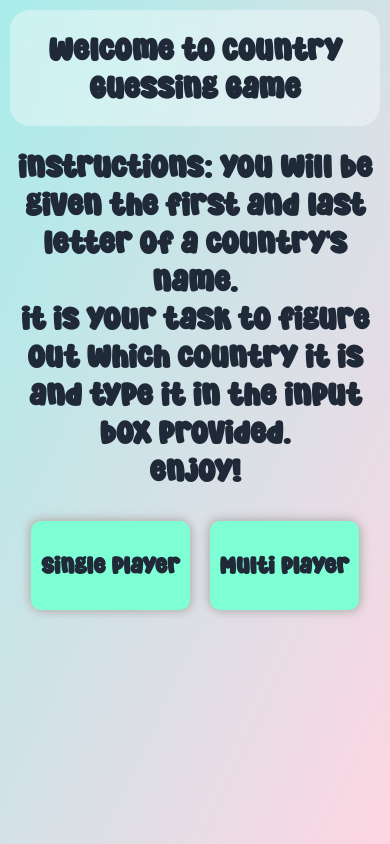
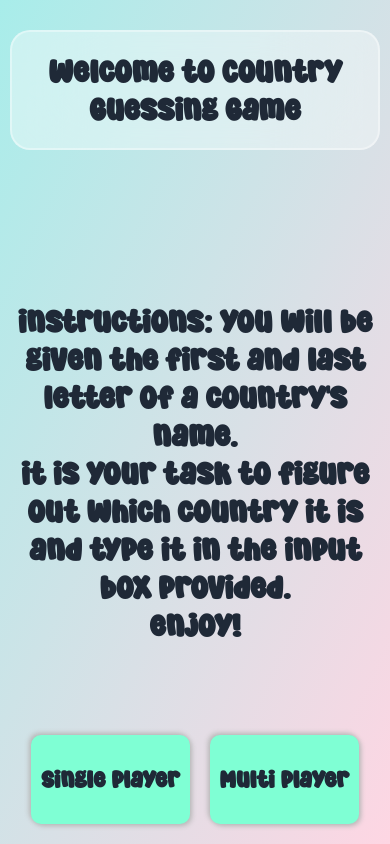
Before and after one commit to motty-mandel/country-guessing-game, a plain HTML site: page index.html in a window 390 px wide. Drawn offline with Linux system fonts and the light colour scheme.

Commit message:
css is done for now

```diff
--- a/css/homepage.css
+++ b/css/homepage.css
@@ -20,13 +20,28 @@ body {
 .mostHighContainer {
     display: flex;
     flex-direction: column;
+    justify-content: space-between;
     align-items: center;
+    box-sizing: border-box;
+}
+
+.welcome-sign {
+    padding: 20px;
+    margin: 20px 0 70px 0;
+    text-align: center;
+    background:
+        linear-gradient(135deg, rgba(255, 255, 255, 38%),
+            rgba(255, 255, 255, 38%));
+    backdrop-filter: blur(50px);
+    -webkit-backdrop-filter: blur(50px);
+    border-radius: 20px;
+    border: 2px solid rgba(255, 255, 255, 38%);
 }
 
 .welcome-sign h1 {
     font-size: 400%;
     font-weight: 100;
-    margin-bottom: 100px;
+    margin: 0;
 }
 
 .instructions {
@@ -34,7 +49,7 @@ body {
     justify-content: center;
     text-align: center;
     width: 100%;
-    margin-top: 100px;
+    margin: 100px 0 100px 0;
 }
 
 .singleOrMulti {
@@ -45,7 +60,7 @@ body {
 .singleOrMulti .single,
 .singleOrMulti .multi {
     padding: 10px;
-    box-shadow: 2px 2px 10px rgb(184, 184, 184), -2px -2px 10px rgb(184, 184, 184);
+    box-shadow: 2px 2px 5px rgb(184, 184, 184), -2px -2px 5px rgb(184, 184, 184);
     margin: 10px;
     border-radius: 10px;
     cursor: pointer;
--- a/css/homepageMobile.css
+++ b/css/homepageMobile.css
@@ -1,6 +1,7 @@
 @media screen and (max-width: 1400px) {
     .mostHighContainer {
         padding: 10px;
+        height: 100vh;
     }
 
     .welcome-sign {
--- a/css/rounds.css
+++ b/css/rounds.css
@@ -11,7 +11,7 @@ body {
     padding: 0;
     font-family: custom-font;
     height: 100%;
-    overflow: auto;
+    overflow-x: hidden;
 }
 
 /* -----------------------------SHAPES-------------------------- */
--- a/index.html
+++ b/index.html
@@ -8,6 +8,7 @@
     <link rel="icon" href="./font/globe-icon.png">
     <link rel="stylesheet" href="./css/homepage.css">
     <link rel="stylesheet" href="./css/homepageMobile.css">
+    <link rel="manifest" href="manifest.json">
 </head>
 
 <body>
--- a/js/questions.js
+++ b/js/questions.js
@@ -16,7 +16,7 @@ async function loadQuestions() {
 
     // border.style.backgroundColor = "white";
     try {
-        const response = await fetch('questions.json');
+        const response = await fetch('americas.json');
         questions = await response.json();
         showCurrentHint();
 
```
Also changed, not shown: americas.json (+7 -7 lines), manifest.json, pictures/countryGameIcon144.jpg (added), pictures/countryGameIcon192.jpg (added), pictures/countryGameIcon512.jpg (added).
